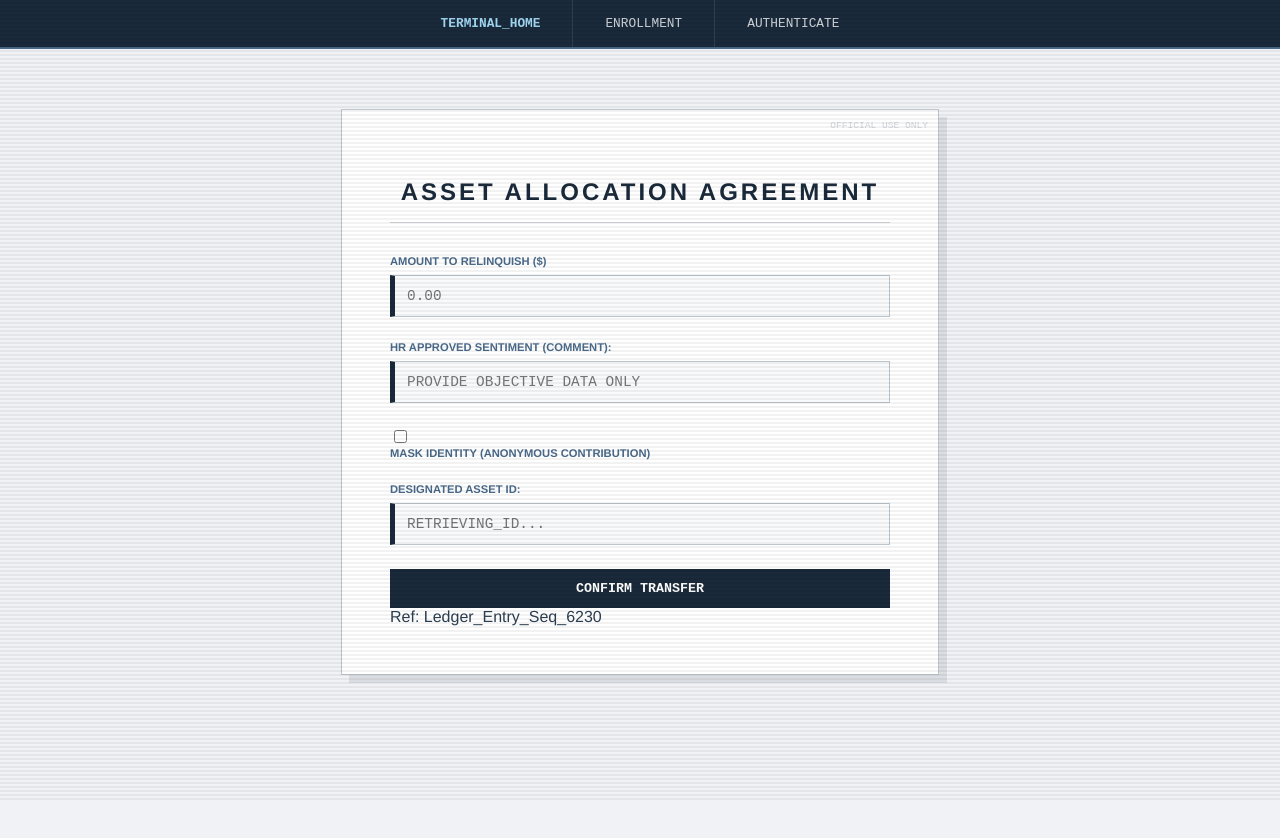
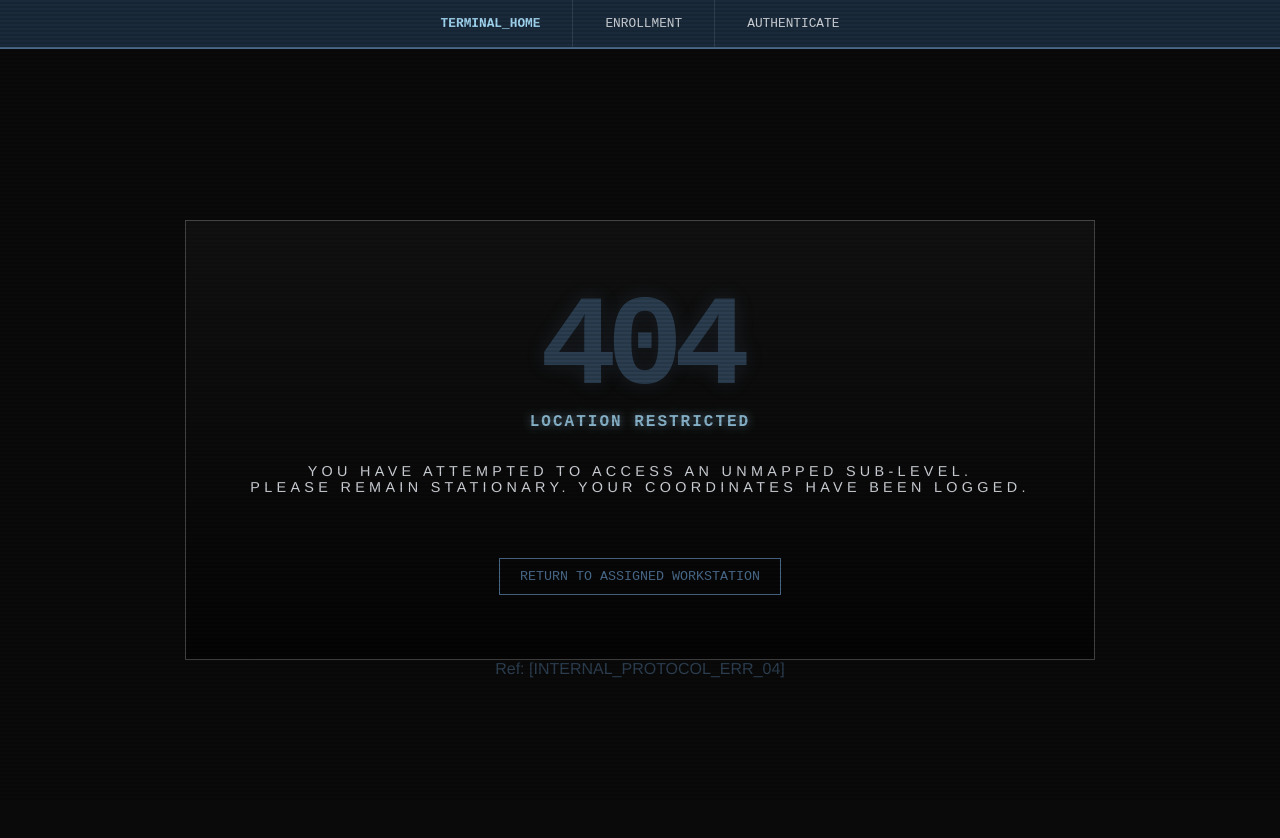
Before and after one commit to Niffy-RS/crowdfunding-frontend, a React (Vite) app: page /pledges in a window 1280 px wide. Shown: the top 838 px of the page. Before the commit the page ends 800 px from the top, so only its background shows below. Built offline with nearby package versions, Linux system fonts and the light colour scheme.

Commit message:
bug fixes

```diff
--- a/src/api/post-pledge.js
+++ b/src/api/post-pledge.js
@@ -1,4 +1,4 @@
-async function postPledge(amount, comment, anonymous, fundraiser) {
+async function postPledge(amount, comment, anonymous, fundraiserId) {
     const url = `${import.meta.env.VITE_API_URL}/pledges/`;
     const token = window.localStorage.getItem("token");
     const response = await fetch(url, {
@@ -8,10 +8,10 @@ async function postPledge(amount, comment, anonymous, fundraiser) {
         "Authorization": `Token ${token}`
         },
         body: JSON.stringify({
-          "amount": amount,
+          "amount": Number (amount),
           "comment": comment,
           "anonymous":anonymous,
-          "fundraiser": fundraiser
+          "fundraiser": fundraiserId
         }),
     });
 
--- a/src/components/NewPledgeForm.jsx
+++ b/src/components/NewPledgeForm.jsx
@@ -1,41 +1,49 @@
 import { useState } from "react";
-import { useNavigate } from "react-router-dom";
-import postPledge from "../api/post-pledge"; // Ensure this import path is correct
+import { useParams, useNavigate } from "react-router-dom";
+// 1. ADD: Import your auth hook
+import useAuth from "../hooks/use-auth";
+import postPledge from "../api/post-pledge";
 import "./Forms.css";
 
-function NewPledgeForm(props) {
+function NewPledgeForm() {
     const navigate = useNavigate();
-    const { fundraiserId } = props;
+    // 2. ADD: Use useParams to grab the ID from the URL (e.g., /pledge/5)
+    const { id } = useParams();
+    // 3. ADD: Initialize auth context
+    const { auth } = useAuth();
 
     const [credentials, setCredentials] = useState({
         amount: "",
         comment: "",
         anonymous: false,
-        fundraiser: fundraiserId || ""
+        // 4. SYNC: Map the URL 'id' to the fundraiser field
+        fundraiser: id || ""
     });
 
     const handleChange = (event) => {
         const { id, value, type, checked } = event.target;
         setCredentials((prevCredentials) => ({
             ...prevCredentials,
-            // Using 'checked' for checkboxes is vital
             [id]: type === "checkbox" ? checked : value,
         }));
     };
+
     const handleSubmit = (event) => {
         event.preventDefault();
-        // Clinical validation check
-        if (credentials.amount && credentials.comment) {
+
+        if (credentials.amount && credentials.fundraiser) {
             postPledge(
                 credentials.amount,
                 credentials.comment,
                 credentials.anonymous,
                 credentials.fundraiser
             ).then((response) => {
-                const userId = auth.user_id || window.localStorage.getItem("user_id");
+                // 5. REDIRECT: Use the ID from auth or fallback to localStorage
+                const userId = auth?.user_id || window.localStorage.getItem("user_id");
                 navigate(`/users/${userId}`);
             }).catch((err) => {
-                console.error("ALLOCATION_FAILURE: Connection severed.");
+                console.error("ALLOCATION_FAILURE: Connection severed.", err);
+                alert("Transfer failed. Ensure your session is still active.");
             });
         }
     };
@@ -45,40 +53,7 @@ function NewPledgeForm(props) {
             <h2 className="form-title">Asset Allocation Agreement</h2>
 
             <form onSubmit={handleSubmit}>
-                <div className="form-section">
-                    <label className="form-label" htmlFor="amount">Amount to Relinquish ($)</label>
-                    <input
-                        className="form-input"
-                        type="number"
-                        id="amount"
-                        placeholder="0.00"
-                        onChange={handleChange}
-                        required
-                    />
-                </div>
-
-                <div className="form-section">
-                    <label className="form-label" htmlFor="comment">HR Approved Sentiment (Comment):</label>
-                    <input
-                        className="form-input"
-                        type="text"
-                        id="comment"
-                        placeholder="PROVIDE OBJECTIVE DATA ONLY"
-                        onChange={handleChange}
-                        required
-                    />
-                </div>
-
-                <div className="form-section">
-                    <input
-                        type="checkbox"
-                        id="anonymous"
-                        onChange={handleChange}
-                    />
-                    <label className="form-label" htmlFor="anonymous">
-                        Mask Identity (Anonymous Contribution)
-                    </label>
-                </div>
+                {/* ... Amount and Comment fields remain the same ... */}
 
                 <div className="form-section">
                     <label className="form-label" htmlFor="fundraiser">Designated Asset ID:</label>
@@ -88,9 +63,8 @@ function NewPledgeForm(props) {
                         id="fundraiser"
                         value={credentials.fundraiser}
                         placeholder="RETRIEVING_ID..."
-                        onChange={handleChange}
-                        readOnly={!!fundraiserId} // If passed via props, lock it
-                        style={fundraiserId ? { backgroundColor: '#f0f0f0', opacity: 0.7 } : {}}
+                        readOnly // Protocol requirement: don't let users edit the key manually
+                        style={{ backgroundColor: '#f0f0f0', opacity: 0.7 }}
                     />
                 </div>
 
@@ -98,10 +72,6 @@ function NewPledgeForm(props) {
                     CONFIRM TRANSFER
                 </button>
             </form>
-
-            <div className="terminal-subtext">
-                Ref: Ledger_Entry_Seq_{Math.floor(Math.random() * 10000)}
-            </div>
         </div>
     );
 }
--- a/src/main.jsx
+++ b/src/main.jsx
@@ -24,7 +24,7 @@ const router = createBrowserRouter([
         { path: "login", element: <LoginPage />},
         { path: "fundraisers/:id", element: <FundraiserPage /> },
         { path: "fundraisers", element: <NewFundraiserPage /> },
-        { path: "pledges", element: <NewPledgePage /> },
+        { path: "pledges/:id", element: <NewPledgePage /> },
         { path: "users/:id", element: <UserPage /> },
         { path: "signup", element: <SignupPage /> },
         { path: "*", element: <NotFound /> }
--- a/src/pages/FundraiserPage.jsx
+++ b/src/pages/FundraiserPage.jsx
@@ -1,4 +1,4 @@
-import { useParams } from "react-router-dom";
+import { useParams, Link } from "react-router-dom";
 import useFundraiser from "../hooks/use-fundraiser";
 import DecryptionLoader from "../components/DecryptionLoader";
 import "./HomePage.css"; // Reusing the terminal grid and card styles
@@ -71,12 +71,26 @@ function FundraiserPage() {
               </span>
             </div>
 
+            {fundraiser.is_open && (
+              <div style={{ marginTop: '3rem' }}>
+                <Link
+                  to={`/pledge/${id}`}
+                  className="corporate-btn"
+                  style={{ textDecoration: 'none', display: 'inline-block', textAlign: 'center' }}
+                >
+                  CONSOLIDATE_RESOURCES (PLEDGE)
+                </Link>
+                <p className="terminal-subtext" style={{ marginTop: '0.5rem' }}>
+                  AWAITING_INPUT: Authorized assets only.
+                </p>
+              </div>
+            )}
             <div className="progress-container" style={{ marginTop: '2rem' }}>
                 <div className="progress-label">ALLOCATION_CAPACITY: {progressPercent}%</div>
                 <div className="progress-bar" style={{ height: '15px' }}>
                     <div className="progress-fill" style={{ width: `${progressPercent}%` }}></div>
                 </div>
-            </div>
+              </div>
           </section>
 
           {/* Right Column: Ledger */}
```
